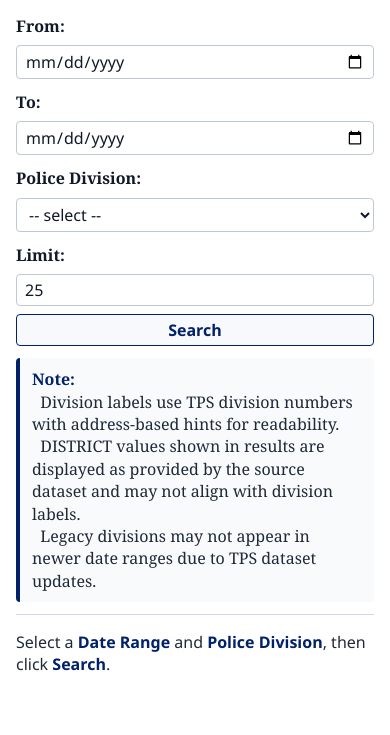
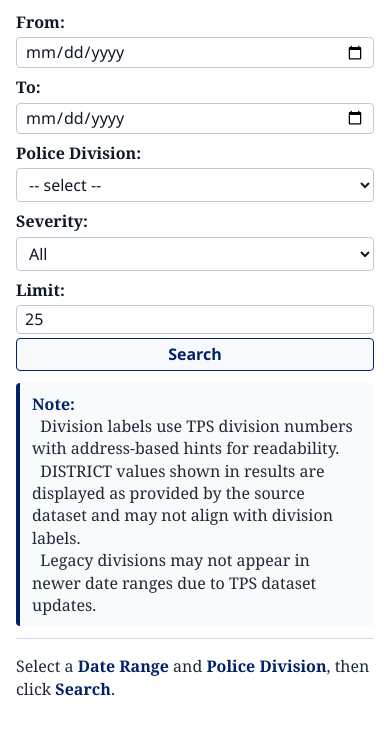
Before and after one commit to rko7/auto-risk-hotspot-scanner, a website: page public/index.html in a window 390 px wide. Shown: the part 121-856 px from the top of the page. Drawn offline with Linux system fonts and the light colour scheme; no server answers.

Commit message:
improve responsive form layout and add latest first sorting

```diff
--- a/public/app.js
+++ b/public/app.js
@@ -91,7 +91,13 @@ document.addEventListener("DOMContentLoaded", function () {
     html += "(limit <strong class='search-summary-value'>" + escapeHtml(String(payload.limit)) + "</strong>) ";
     html += "for <strong class='search-summary-value'>Division " + escapeHtml(String(payload.division)) + "</strong> ";
     html += "from <strong class='search-summary-value'>" + escapeHtml(payload.dateFrom) + "</strong> ";
-    html += "to <strong class='search-summary-value'>" + escapeHtml(payload.dateTo) + "</strong>.";
+    html += "to <strong class='search-summary-value'>" + escapeHtml(payload.dateTo) + "</strong>";
+
+    if (payload.severity) {
+      html += " with <strong class='search-summary-value'>Severity " + escapeHtml(payload.severity) + "</strong>";
+    }
+
+    html += ".";
     html += "</p>";
     html += "</div>";
     return html;
@@ -140,9 +146,9 @@ document.addEventListener("DOMContentLoaded", function () {
   }
 
   function setInitialMessage() {
-  results.innerHTML =
-    "<p>Select a <strong>Date Range</strong> and <strong>Police Division</strong>, then click <strong>Search</strong>.</p>";
-}
+    results.innerHTML =
+      "<p>Select a <strong>Date Range</strong> and <strong>Police Division</strong>, then click <strong>Search</strong>.</p>";
+  }
 
   async function loadDateBounds() {
     try {
@@ -188,6 +194,7 @@ document.addEventListener("DOMContentLoaded", function () {
     const dateFrom = document.getElementById("dateFrom").value;
     const dateTo = document.getElementById("dateTo").value;
     const division = document.getElementById("division").value;
+    const severity = document.getElementById("severity").value;
     const limit = Number(document.getElementById("limit").value || 25);
 
     // simple client checks
@@ -204,6 +211,7 @@ document.addEventListener("DOMContentLoaded", function () {
       dateFrom: dateFrom,
       dateTo: dateTo,
       division: division,
+      severity: severity,
       limit: limit
     };
 
@@ -233,7 +241,7 @@ document.addEventListener("DOMContentLoaded", function () {
       const items = data.items || [];
       if (!items.length) {
         results.innerHTML =
-          "<p>No results found for the selected filters. Try a wider date range or another division.</p>";
+          "<p>No results found for the selected filters. Try a wider date range, another division, or a different severity.</p>";
         return;
       }
 
--- a/public/index.html
+++ b/public/index.html
@@ -11,12 +11,17 @@
       <h1>Toronto Auto Risk Hotspot Scanner</h1>
 
       <form id="searchForm" class="search-form">
+        <div class="field-group field-date">
           <label for="dateFrom">From:</label>
           <input type="date" id="dateFrom" required>
+        </div>
 
+        <div class="field-group field-date">
           <label for="dateTo">To:</label>
           <input type="date" id="dateTo" required>
+        </div>
 
+        <div class="field-group field-division">
           <label for="division">Police Division:</label>
           <select id="division" required>
             <option value="">-- select --</option>
@@ -27,11 +32,26 @@
             <option value="41">41 Division (TPS - Birchmount Rd)</option>
             <option value="22">22 Division (TPS - Bloor St W)</option>
           </select>
+        </div>
 
+        <div class="field-group field-severity">
+          <label for="severity">Severity:</label>
+          <select id="severity">
+            <option value="">All</option>
+            <option value="Fatal">Fatal</option>
+            <option value="Major">Major</option>
+            <option value="Minor">Minor</option>
+            <option value="Minimal">Minimal</option>
+            <option value="None">None</option>
+            <option value="Property Damage Only">Property Damage Only</option>
+          </select>
+        </div>
+
+        <div class="field-group field-actions">
           <label for="limit">Limit:</label>
           <input type="number" id="limit" value="25" min="1" max="100">
-
           <button type="submit" id="searchBtn">Search</button>
+        </div>
       </form>
 
       <p class="data-note" id="dataNote">
--- a/public/styles.css
+++ b/public/styles.css
@@ -1,4 +1,4 @@
-/* Page */
+/* Base page */
 body {
   margin: 0;
   background: #ffffff;
@@ -13,7 +13,7 @@ body {
   padding: 0 16px 24px;
 }
 
-/* Title */
+/* Title + divider under title */
 h1 {
   margin: 0 0 14px;
   padding-bottom: 10px;
@@ -21,20 +21,49 @@ h1 {
   color: #012169;
 }
 
-/* Form */
+/* Form layout */
 .search-form {
   display: flex;
   flex-wrap: wrap;
-  align-items: center;
+  align-items: flex-end;
   gap: 10px 12px;
   margin-bottom: 10px;
 }
 
+/* Field group keeps label + control together */
+.field-group {
+  display: flex;
+  align-items: center;
+  gap: 8px;
+  min-width: 0;
+}
+
+/* Width behavior by field type */
+.field-date {
+  flex: 0 1 auto;
+}
+
+.field-division {
+  flex: 1 1 360px;
+  min-width: 280px;
+}
+
+.field-severity {
+  flex: 0 1 auto;
+}
+
+.field-actions {
+  flex: 0 0 auto;
+}
+
+/* Bold labels in the form */
 .search-form label {
   font-weight: 700;
   color: #111827;
+  white-space: nowrap;
 }
 
+/* Inputs and select */
 .search-form input[type="date"],
 .search-form input[type="number"],
 .search-form select {
@@ -43,15 +72,22 @@ h1 {
   border-radius: 4px;
   background: #fff;
   color: #111827;
+  font: inherit;
   font-family: "Segoe UI", Tahoma, Arial, sans-serif;
-  font-size: 1rem;
+  line-height: 1.2;
 }
 
-.search-form select {
-  min-width: 260px;
+/* Control widths */
+#division {
+  width: 100%;
+  min-width: 220px;
 }
 
-.search-form input[type="number"] {
+#severity {
+  min-width: 150px;
+}
+
+.field-actions input[type="number"] {
   width: 72px;
 }
 
@@ -62,8 +98,8 @@ h1 {
   border-radius: 4px;
   background: #f7f9fc;
   color: #012169;
+  font: inherit;
   font-family: "Segoe UI", Tahoma, Arial, sans-serif;
-  font-size: 1rem;
   font-weight: 700;
   cursor: pointer;
 }
@@ -77,7 +113,7 @@ h1 {
   cursor: default;
 }
 
-/* Note */
+/* Note block */
 .data-note {
   margin: 12px 0 8px;
   padding: 10px 12px;
@@ -93,6 +129,10 @@ h1 {
   color: #012169;
 }
 
+.data-note {
+  text-indent: 0;
+}
+
 .data-note .range-line {
   display: inline-block;
   margin-top: 4px;
@@ -104,77 +144,10 @@ h1 {
   font-family: "Segoe UI", Tahoma, Arial, sans-serif;
 }
 
-/* Divider */
 .section-divider {
   border: 0;
   border-top: 1px solid #cfd8e3;
   margin: 12px 0 16px;
-}
-
-/* Results */
-#results p {
-  margin: 8px 0;
-}
-
-#results ul {
-  margin: 4px 0 10px 22px;
-}
-
-#results table {
-  width: 100%;
-  border-collapse: collapse;
-  margin-top: 8px;
-  background: #fff;
-}
-
-#results th,
-#results td {
-  border: 1px solid #cfd8e3;
-  padding: 8px 10px;
-  text-align: left;
-  vertical-align: top;
-}
-
-#results th {
-  background: #f3f6fb;
-  color: #012169;
-  font-weight: 700;
-}
-
-#results tr:nth-child(even) td {
-  background: #fbfdff;
-}
-
-/* Readability tweaks for data text */
-#results p,
-#results ul,
-#results li,
-#results td {
-  font-family: "Segoe UI", Tahoma, Arial, sans-serif;
-}
-
-#results li {
-  line-height: 1.45;
-}
-
-#results p strong {
-  color: #012169;
-}
-
-#results li strong {
-  font-weight: 700;
-  color: inherit;
-  font-size: inherit;
-}
-
-/* Error block */
-#results pre {
-  background: #fff7f7;
-  border: 1px solid #e5c2c7;
-  padding: 10px;
-  overflow-x: auto;
-  white-space: pre-wrap;
-  font-family: Consolas, "Courier New", monospace;
 }
 
 /* Search summary box */
@@ -201,33 +174,151 @@ h1 {
   font-weight: 700;
   color: inherit;
   font-size: inherit;
+  font-family: "Segoe UI", Tahoma, Arial, sans-serif;
 }
 
-/* Responsive */
-@media (max-width: 900px) {
+/* Results area text spacing */
+#results p {
+  margin: 8px 0;
+}
+
+/* Highlight important words in result guidance / summaries */
+#results p strong {
+  color: #012169;
+  font-weight: 700;
+}
+
+#results ul {
+  margin: 4px 0 10px 22px;
+}
+
+#results li strong {
+  font-weight: 700;
+  color: inherit;
+}
+
+/* Table styling */
+#results table {
+  width: 100%;
+  border-collapse: collapse;
+  margin-top: 8px;
+  background: #fff;
+  font-family: "Segoe UI", Tahoma, Arial, sans-serif;
+}
+
+#results th,
+#results td {
+  border: 1px solid #cfd8e3;
+  padding: 8px 10px;
+  text-align: left;
+  vertical-align: top;
+}
+
+#results th {
+  background: #f3f6fb;
+  color: #012169;
+  font-weight: 700;
+}
+
+#results tr:nth-child(even) td {
+  background: #fbfdff;
+}
+
+/* Preformatted server error block */
+#results pre {
+  background: #fff7f7;
+  border: 1px solid #e5c2c7;
+  padding: 10px;
+  overflow-x: auto;
+  white-space: pre-wrap;
+  font-family: Consolas, "Courier New", monospace;
+}
+
+/* Medium screens */
+@media (max-width: 980px) {
   .search-form {
     gap: 8px 10px;
   }
 
-  .search-form select {
-    min-width: 220px;
+  .field-division {
+    flex: 1 1 100%;
+    min-width: 0;
+  }
+
+  #division {
+    min-width: 0;
   }
 }
 
+/* Small screens */
 @media (max-width: 640px) {
   .search-form {
     flex-direction: column;
     align-items: stretch;
   }
 
-  .search-form label {
-    margin-top: 4px;
+  .field-group {
+    width: 100%;
+    align-items: center;
+    gap: 8px;
   }
 
-  .search-form select,
-  .search-form input[type="date"],
-  .search-form input[type="number"],
-  #searchBtn {
+  .field-group label {
+    flex: 0 0 120px;
+  }
+
+  .field-group input[type="date"],
+  .field-group input[type="number"],
+  .field-group select {
+    flex: 1 1 auto;
+    width: auto;
+    min-width: 0;
+    box-sizing: border-box;
+  }
+
+  .field-actions {
+    display: flex;
+    align-items: center;
+    gap: 8px;
+  }
+
+  .field-actions label {
+    flex: 0 0 120px;
+  }
+
+  .field-actions input[type="number"] {
+    flex: 0 0 84px;
+    width: 84px;
+  }
+
+  .field-actions #searchBtn {
+    flex: 1 1 auto;
+    width: auto;
+    box-sizing: border-box;
+  }
+}
+
+/* Extra small screens */
+@media (max-width: 420px) {
+  .field-group {
+    flex-direction: column;
+    align-items: stretch;
+    gap: 4px;
+  }
+
+  .field-group label {
+    flex: 0 0 auto;
+  }
+
+  .field-actions {
+    flex-direction: column;
+    align-items: stretch;
+  }
+
+  .field-actions label,
+  .field-actions input[type="number"],
+  .field-actions #searchBtn {
+    flex: 0 0 auto;
     width: 100%;
     box-sizing: border-box;
   }
```
Also changed, not shown: server.js (+19 -1 lines). Lines whose indentation alone changed are shown as unchanged.
